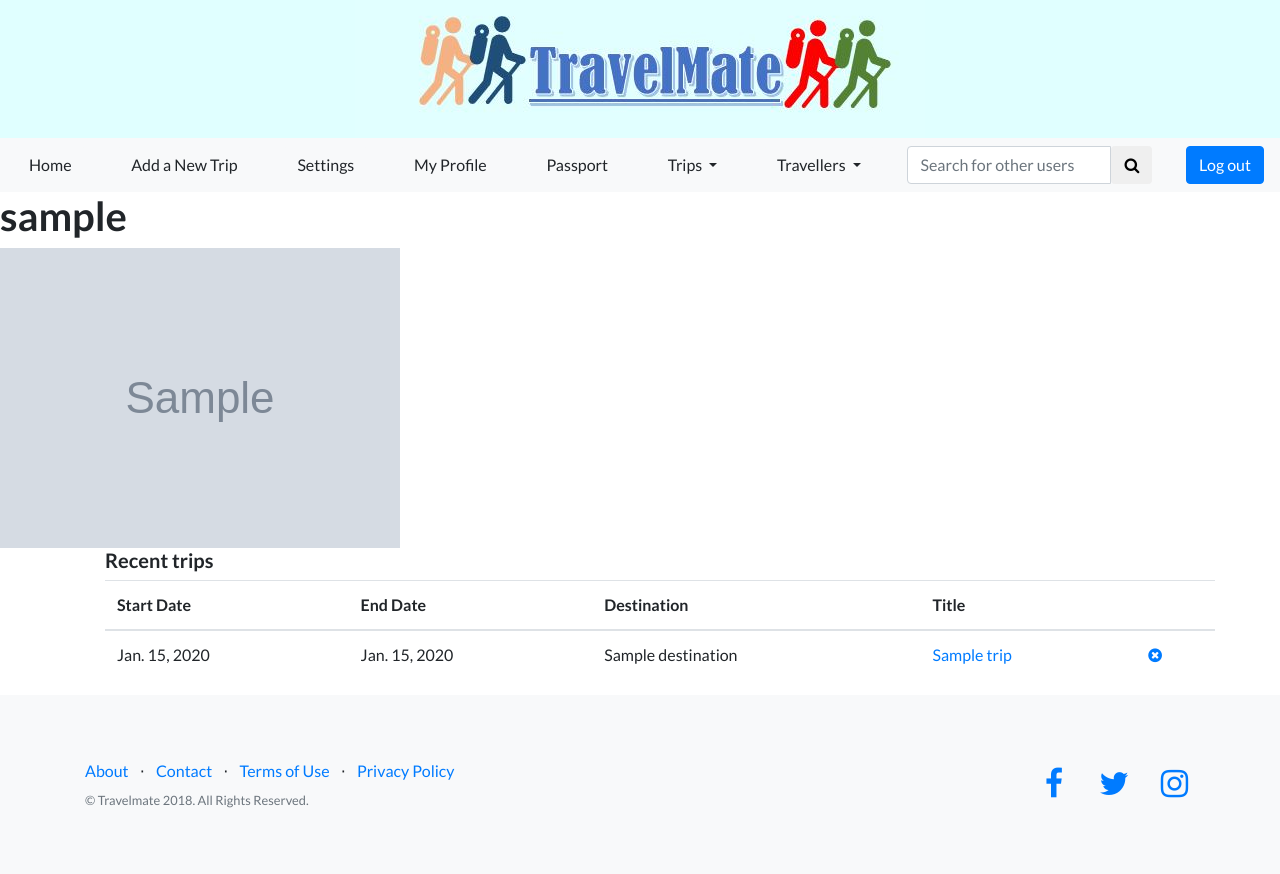
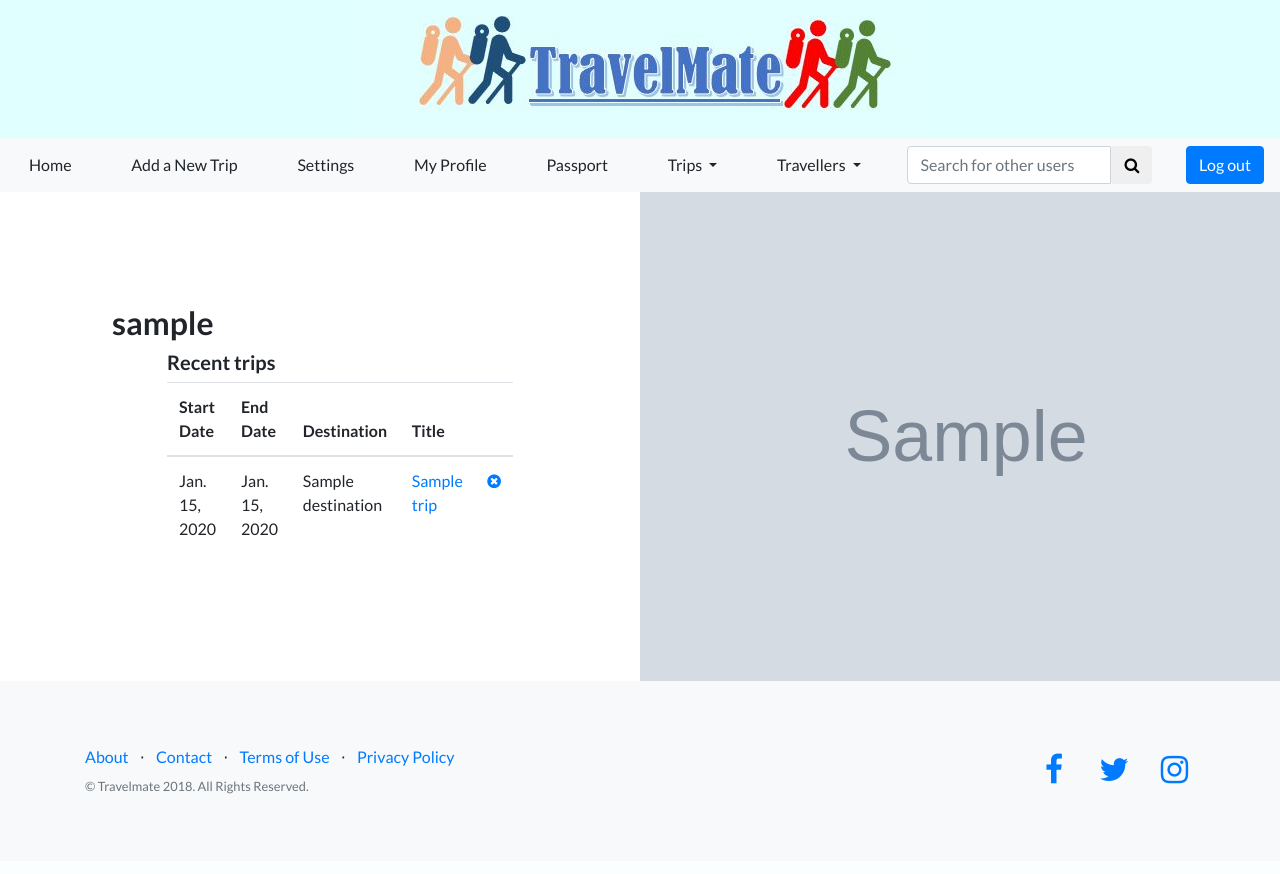
Before and after one commit to fmavb/travelmate, a Django app: a page that uses templates/base.html in a window 1280 px wide. After the commit the page ends 794 px from the top, so only its background shows below. Run offline with Django 3.2, Linux system fonts and the light colour scheme; a user stored in the database is signed in; tables that the repository leaves empty hold one stand-in row (values such as "Sample post"); grey boxes marked "Sample" are stand-in pictures; some libraries are stand-ins or nearby versions.

Commit message:
Updated my profile view

```diff
--- a/templates/base.html
+++ b/templates/base.html
@@ -150,11 +150,11 @@
     </nav>
 
  {%endif%}
-<div id="body">
+
 {% block body_block %}
 
 {% endblock %}
-</div>
+
     <!-- Footer -->
 
 
--- a/templates/best_travelled.html
+++ b/templates/best_travelled.html
@@ -6,6 +6,7 @@ The Best Travelled
 {% endblock %}
 
 {% block body_block %}
+    <div class="container">
     <h1>The Best-Travelled</h1>
     <div>
         {% if user_list %}
@@ -25,7 +26,8 @@ The Best Travelled
                     <a href="{% url 'login' %}">Login</a>
             {% endif %}
         {% endif %}
-
+    </div>
+    </div>
 
 
 {% endblock %}
--- a/templates/blog_post.html
+++ b/templates/blog_post.html
@@ -38,7 +38,7 @@
 {% endblock %}
 
 {% block body_block %}
-
+<div class="container">
 <h1>{{post.title}}</h1>
 
     <div>
@@ -81,5 +81,5 @@
                 <a class="btn btn-primary" href="{% url 'upload_images' user.username trip.slug post.slug %}">Upload Images</a>
             {% endif %}
     {% endif %}
-
+</div>
 {% endblock %}
--- a/templates/view_profile.html
+++ b/templates/view_profile.html
@@ -4,15 +4,15 @@
 {{user.username}}
 {% endblock %}
 {% block body_block %}
+    <section class="showcase">
+        <div class="container-fluid p-0">
+            <div class="row no-gutters">
 
-
-
-    <h1>{{ user.username }} </h1>
-    {% if profile.profilePic.url != None %}
-        <img src="{{ profile.profilePic.url }}">
-    {% endif %}
-    <div>
-
+                <div class="col-lg-6 order-lg-2 text-white showcase-img" style="background-image:
+                url('{{ profile.profilePic.url }}');"></div>
+                <div class="col-lg-6 order-lg-1 my-auto showcase-text">
+                    <h2>{{ user.username }}</h2>
+                    <p class="lead mb-0">
                         {% if user.is_authenticated %}
                             {{ user.homeCountry }}
 
@@ -59,8 +59,9 @@
 
 
                     {% endif %}
-
+                    </p>
                 </div>
-
-
+            </div>
+        </div>
+    </section>
 {% endblock %}
```
Also changed, not shown: templates/passport.html (+5 -3 lines). Lines whose indentation alone changed are shown as unchanged.
